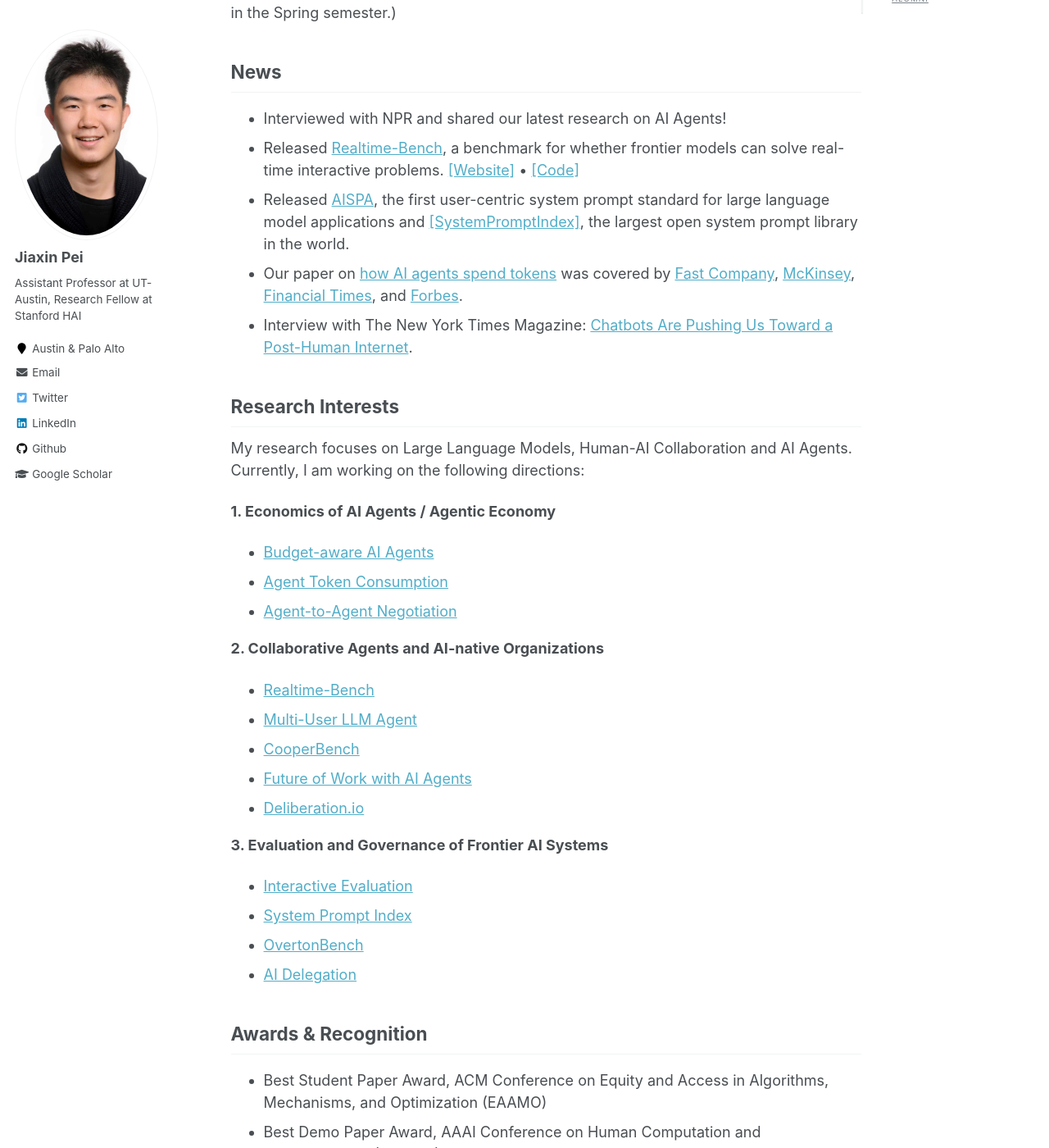
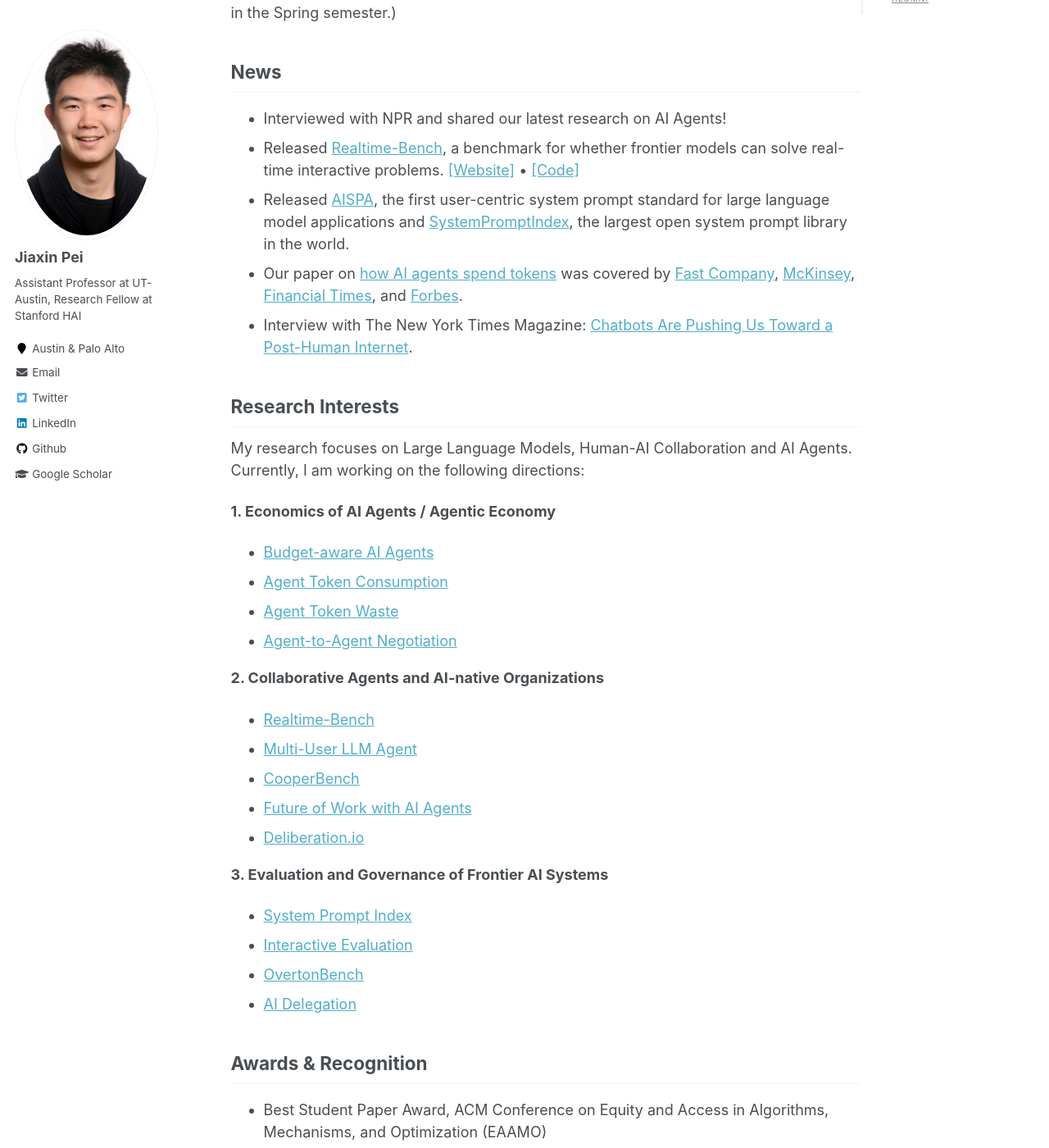
Before and after one commit to Jiaxin-Pei/Jiaxin-Pei.github.io, a Jekyll site: the page built from _pages/about.md, in a window 1280 px wide and 1400 px high, scrolled down 582 px. Shown: the whole window at 82% size. Built offline with Jekyll 4.4.1, drawn with Linux system fonts in a browser that asks for light colours.

Commit message:
Add Agent Token Waste to the about page and fix the SystemPromptIndex link.
Co-authored-by: Cursor <cursoragent@cursor.com>

```diff
--- a/_pages/about.md
+++ b/_pages/about.md
@@ -21,7 +21,7 @@ In Fall 2026, partnering with OpenAI, I am teaching **[Building Large Language M
 ## News
 * Interviewed with NPR and shared our latest research on AI Agents!
 * Released [Realtime-Bench](https://arxiv.org/abs/2610.22155), a benchmark for whether frontier models can solve real-time interactive problems. [[Website]](https://realtimeagents.org/) • [[Code]](https://github.com/RealtimeAgents/Realtime-Bench)
-* Released [AISPA](https://arxiv.org/abs/2607.28617), the first user-centric system prompt standard for large language model applications and [[SystemPromptIndex]](https://systempromptindex.ai/aispa), the largest open system prompt library in the world.
+* Released [AISPA](https://arxiv.org/abs/2607.28617), the first user-centric system prompt standard for large language model applications and [SystemPromptIndex](https://systempromptindex.ai/aispa), the largest open system prompt library in the world.
 * Our paper on [how AI agents spend tokens](https://arxiv.org/abs/2604.22750) was covered by [Fast Company](https://www.fastcompany.com/91572876/the-ai-economy-runs-on-this-incredibly-vague-unit), [McKinsey](https://www.mckinsey.com/capabilities/quantumblack/our-insights/is-that-ai-agent-worth-it-agentic-economics-and-the-modern-operating-model#/), [Financial Times](https://ig.ft.com/ai-tokens/?accessToken=zwAAAaD2RgF7kc8jmwPtJzdNudOxLaAd9rZ2wQ.MEYCIQC-ZdVD-VVohnvB-TG5LBZHkrDDkOgK68dXBdNNhMT5YAIhAJYK7OMibZyEV_cPmte5KO0rf6yk9xNdv9-DVm7vvkOC&sharetype=gift&syn-25a6b1a6=1&token=32e5bd39-bd06-404f-981e-2adc8458c6f5), and [Forbes](https://www.forbes.com/councils/forbesfinancecouncil/2026/09/28/the-real-cost-of-ai-for-banks-and-insurers-is-not-the-price-of-a-token/).
 * Interview with The New York Times Magazine: [Chatbots Are Pushing Us Toward a Post-Human Internet](https://www.nytimes.com/2026/08/14/magazine/ai-chatbots-internet-communication-loops.html).
 
@@ -31,6 +31,7 @@ My research focuses on Large Language Models, Human-AI Collaboration and AI Agen
 **1. Economics of AI Agents / Agentic Economy**
 - [Budget-aware AI Agents](https://ragen-ai.github.io/bagen/bagen.pdf)
 - [Agent Token Consumption](https://arxiv.org/abs/2604.22750)
+- [Agent Token Waste](https://arxiv.org/abs/2611.07238)
 - [Agent-to-Agent Negotiation](https://arxiv.org/abs/2506.00073)
 
 **2. Collaborative Agents and AI-native Organizations**
@@ -41,8 +42,8 @@ My research focuses on Large Language Models, Human-AI Collaboration and AI Agen
 - [Deliberation.io](https://deliberation.io)
 
 **3. Evaluation and Governance of Frontier AI Systems**
+- [System Prompt Index](https://systempromptindex.ai)
 - [Interactive Evaluation](https://arxiv.org/abs/2605.17829)
-- [System Prompt Index](https://systempromptindex.ai)
 - [OvertonBench](https://arxiv.org/abs/2512.01351)
 - [AI Delegation](/files/AI_Agents_are_not_ready.pdf)
 
```
